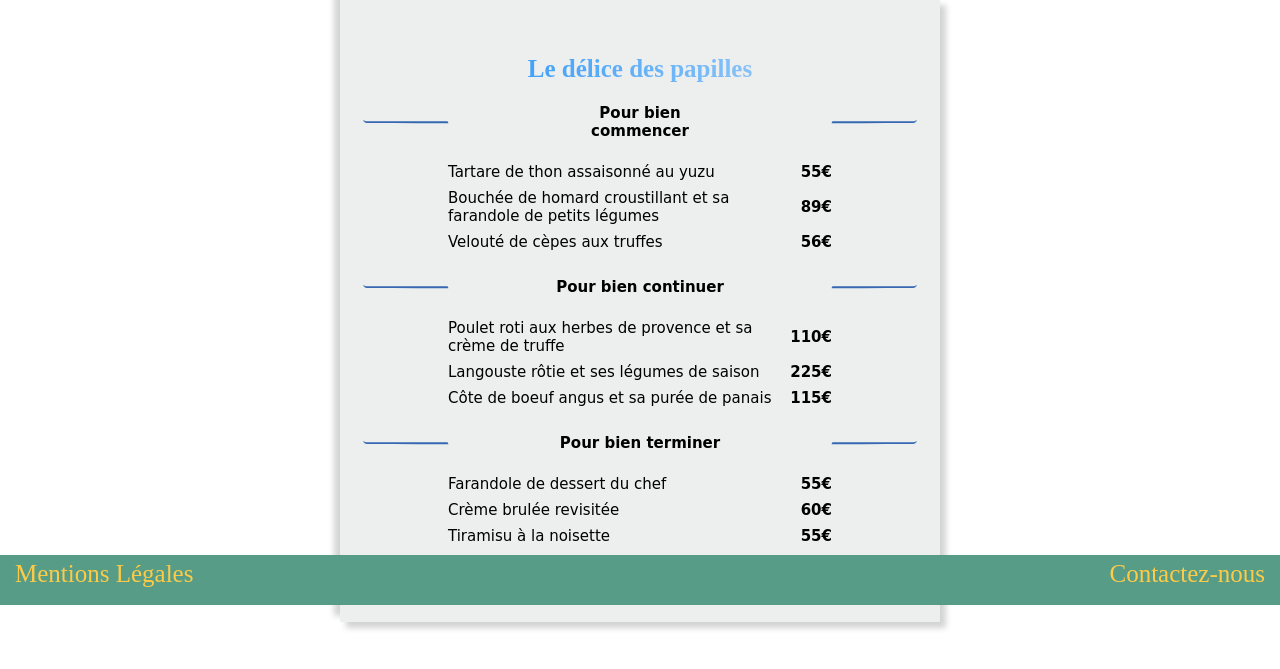
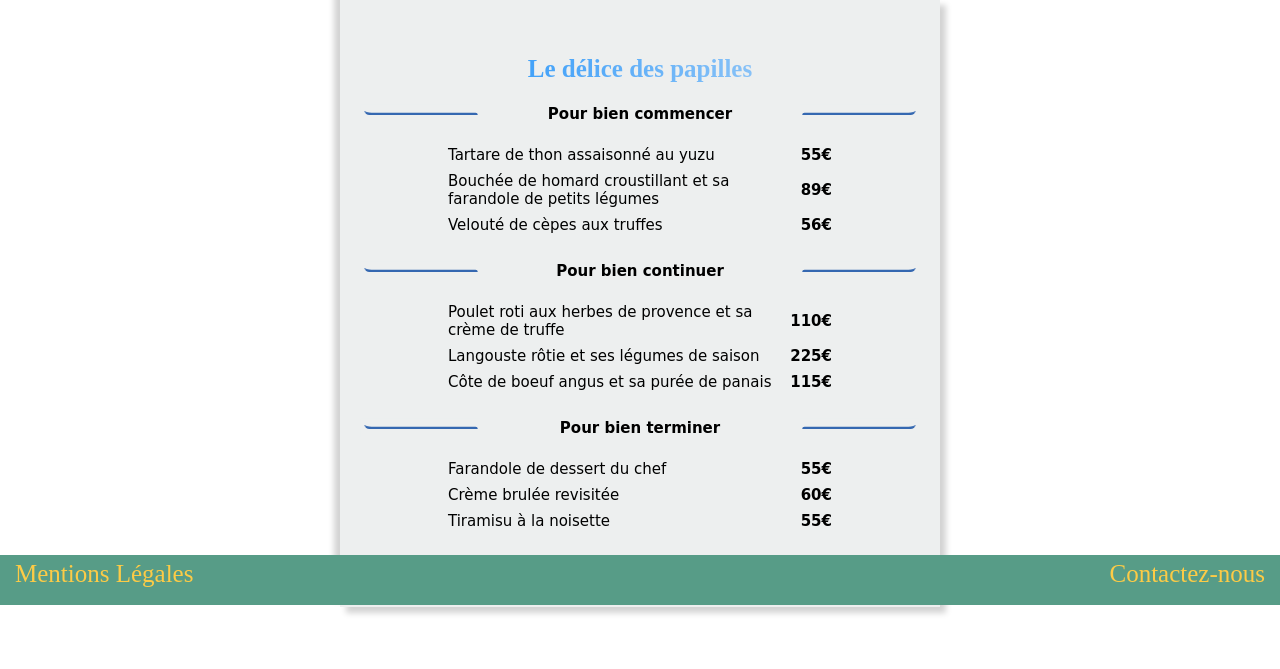
Before and after one commit to LordKitetsu/Projet3, a website: page menu3.html in a window 1280 px wide. Shown: the part 195-864 px from the top of the page. Drawn offline with Linux system fonts and the light colour scheme; a web font is replaced by a local one.

Commit message:
ajout de max à width en réfléchissant

```diff
--- a/layouts/_menu.scss
+++ b/layouts/_menu.scss
@@ -77,6 +77,7 @@ table {
     font-size: 15px;
     padding-left: 0;
     padding-right: 0;
+    flex: 0 0 35%;
 }
 
 .courses {
@@ -89,14 +90,8 @@ table {
     padding-bottom: 20px;
     padding-left: 20px;
     padding-right: 20px;
-    flex: 0 0 20%;
+    flex: 0 0 25%;
 }
-
-h3 {
-    flex: 0 0 30%;
-}
-
-
 
 .la_note_enchantée {
     h2 {
@@ -191,7 +186,7 @@ h3 {
         font-family: "Segoe Print", cursive;
     }
     .separateur {
-        max-width: 15%;
+        max-width: 20%;
     }
 }
 
@@ -211,7 +206,7 @@ h3 {
         font-family: "Segoe Print", cursive, sans-serif;
     }
     .separateur {
-        max-width: 15%;
+        max-width: 20%;
     }
 }
 
```
Also changed, not shown: style.css, 1 other file.
